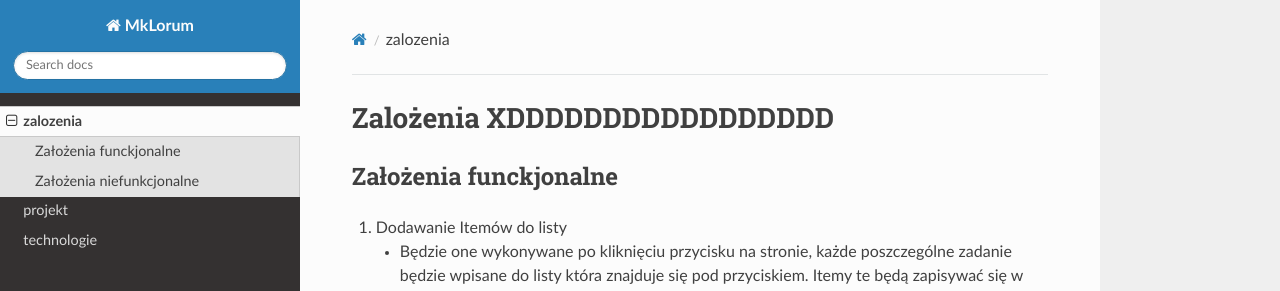
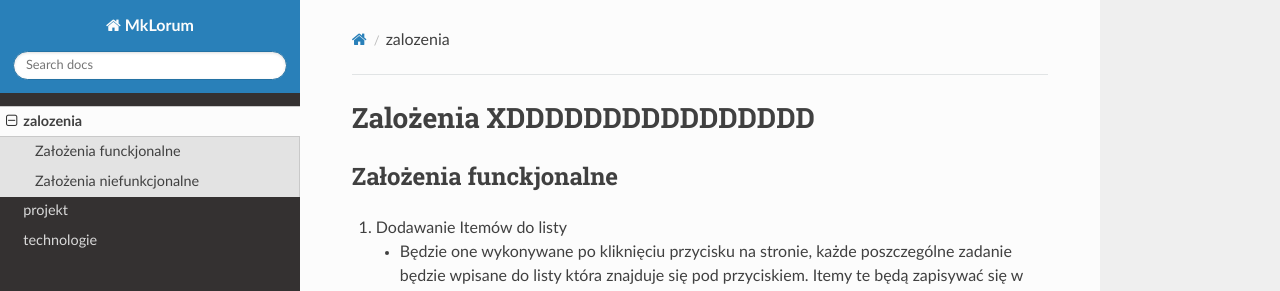
Before and after one commit to praktyka-et/ToDoApp, an MkDocs documentation site: the page built from docs/index.md, in a window 1280 px wide and 900 px high. Shown: the top 291 px of the window. Built offline with MkDocs 1.6.1, drawn with Linux system fonts in a browser that asks for light colours; nearby versions of some CDN libraries.

Commit message:
Update index.md

```diff
--- a/docs/index.md
+++ b/docs/index.md
@@ -1,4 +1,4 @@
-# Zalożenia XDDDDDDDDDDDDDDDDD
+# Zalożenia XDDDDDDDDDDDDDDDD
 
 
 
```
